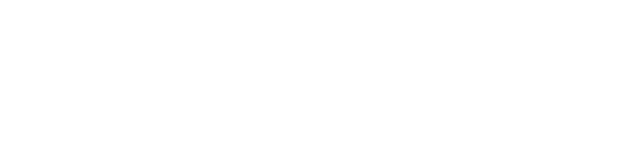
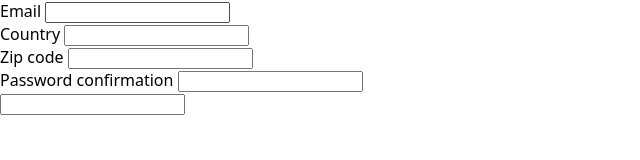
Before and after one commit to tg0xff/top-form-validation-with-js, a plain HTML site: page index.html in a window 1280 px wide. Shown: the whole page, without its empty margins (0-640 px from the left). Drawn offline with Linux system fonts and the light colour scheme.

Commit message:
Make basic structure of form

```diff
--- a/index.html
+++ b/index.html
@@ -3,7 +3,30 @@
   <head>
     <meta charset="UTF-8" />
     <title>Form Validation with Javascript</title>
-    <link href="style.css" rel="stylesheet"/>
+    <link href="style.css" rel="stylesheet" />
   </head>
-  <body></body>
+  <body>
+    <form novalidate>
+      <div>
+        <label for="email">Email</label>
+        <input id="email" name="email" type="email" />
+      </div>
+      <div>
+        <label for="country">Country</label>
+        <input id="country" name="country" type="text" />
+      </div>
+      <div>
+        <label for="zip">Zip code</label>
+        <input id="zip" name="zip" type="text" />
+      </div>
+      <div>
+        <label for="password">Password confirmation</label>
+        <input id="password" name="password" type="password" />
+      </div>
+      <div>
+        <label for="password-confirm"></label>
+        <input id="password-confirm" name="password-confirm" type="password" />
+      </div>
+    </form>
+  </body>
 </html>
```
